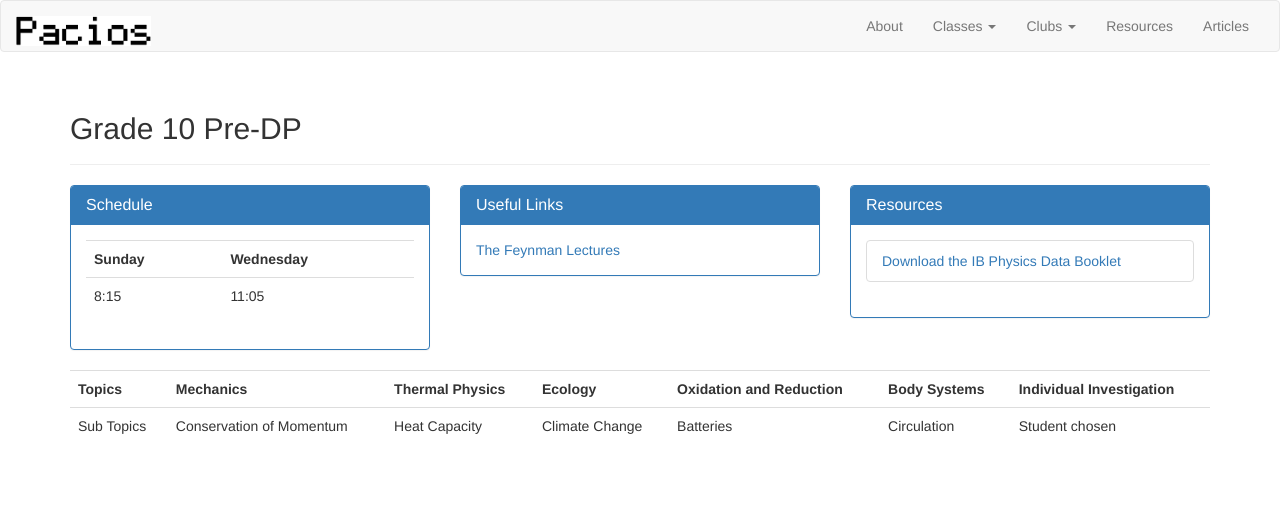
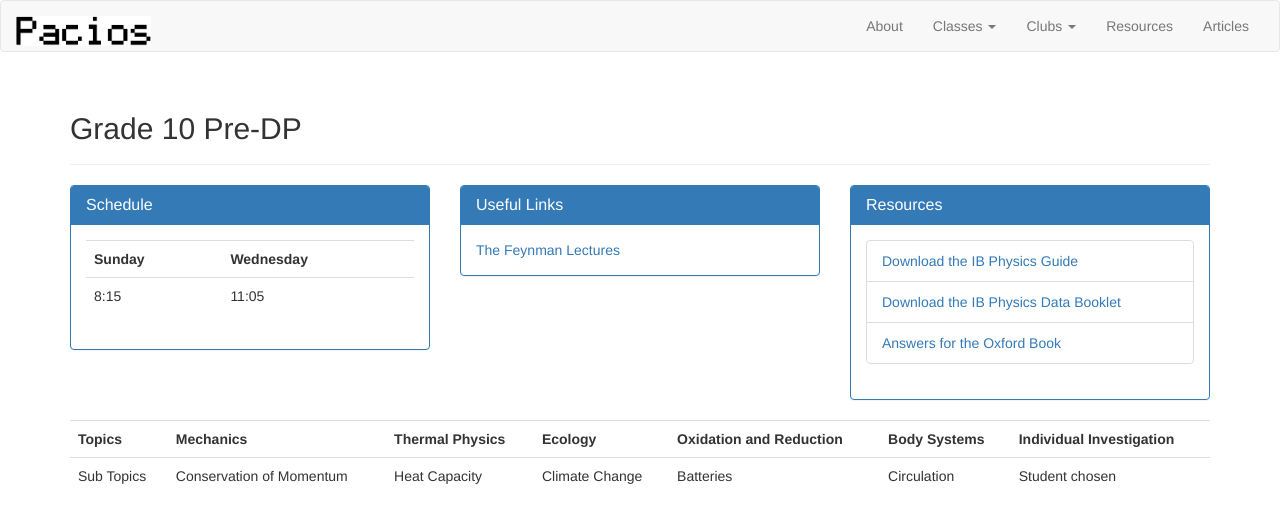
Before and after one commit to RodrigoPacios/mrpacios1, a Jekyll site: the page built from Grade10PreDP.html, in a window 1280 px wide. Shown: the top 523 px of the page. Built offline with Jekyll 4.4.1, drawn with Linux system fonts in a browser that asks for light colours; nearby versions of some CDN libraries.

Commit message:
pre-dp downlaods

```diff
--- a/Grade10PreDP.html
+++ b/Grade10PreDP.html
@@ -48,7 +48,13 @@ layout: default
                             <div class="panel-body">
                                 <ul class="list-group">
                                     <li class="list-group-item">
+                                        <a href="{{site.baseurl}}1/download/IB-Physics.pdf" download>Download the IB Physics Guide</a>
+                                    </li>
+                                    <li class="list-group-item">
                                             <a href="{{site.baseurl}}1/download/Physics_Data_Booklet_2016.pdf" download>Download the IB Physics Data Booklet</a>
+                                    </li>
+                                    <li class="list-group-item">
+                                            <a href="https://global.oup.com/education/secondary/curricula/ib-diploma/science/phsyicsanswers/?region=uk" download>Answers for the Oxford Book</a>
                                     </li>
                                 </ul>
                             </div>
```
